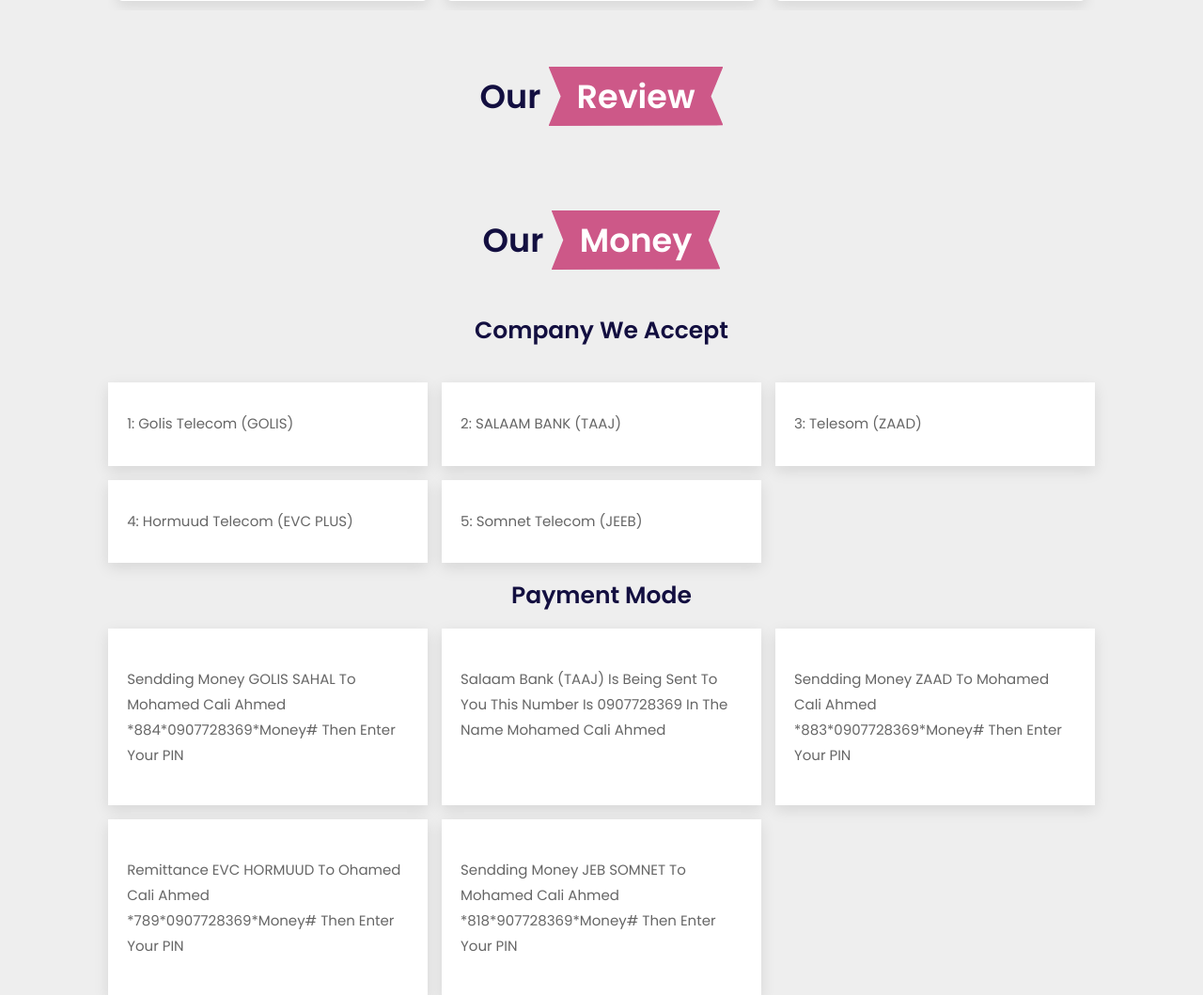
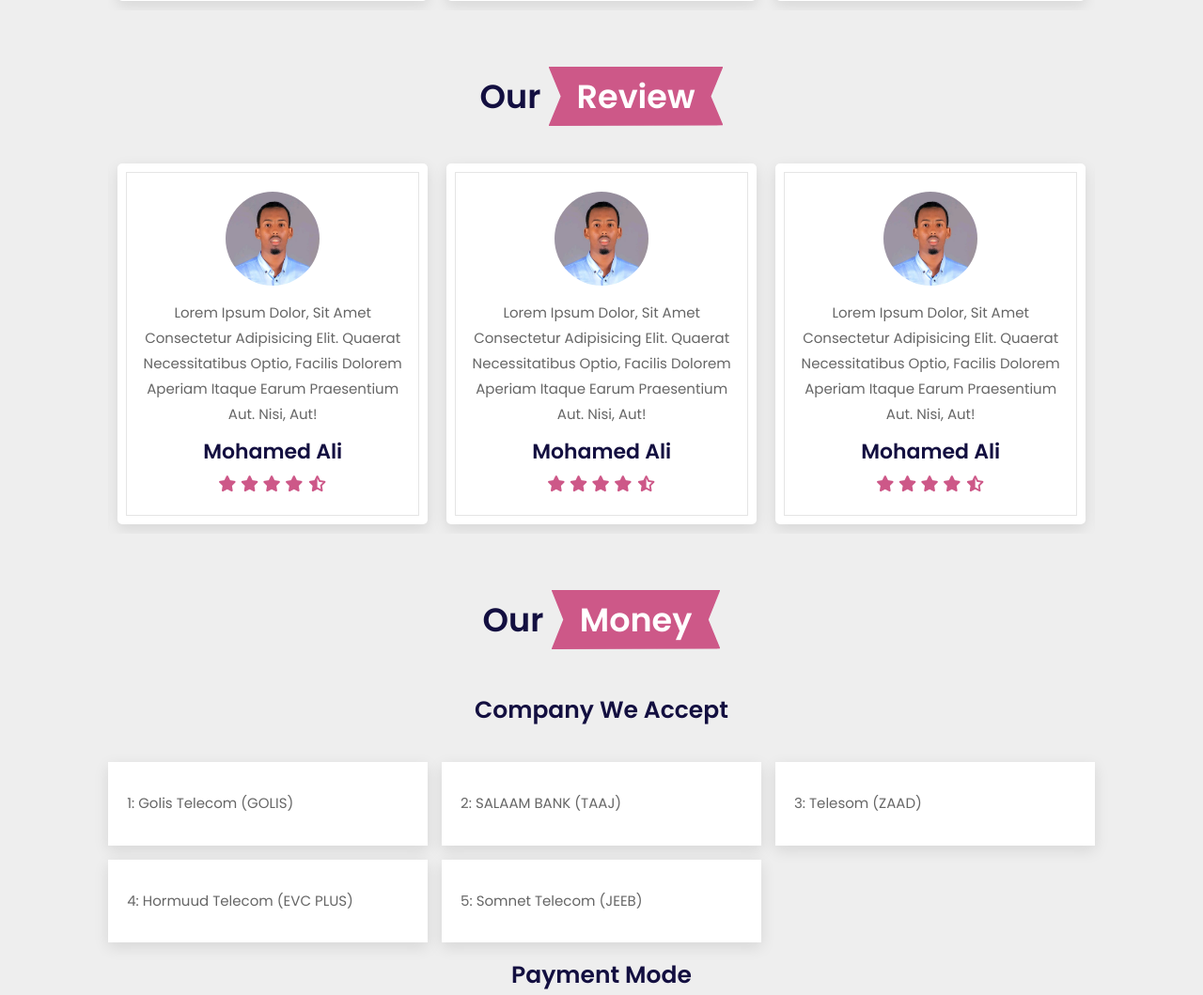
Before and after one commit to hay12k/hayaan-tech, a PHP site: page / in a window 1280 px wide. Shown: the part 2586-3645 px from the top of the page at 94% size. Run offline with PHP 8.4, Linux system fonts and the light colour scheme; some libraries are stand-ins or nearby versions.

Commit message:
renamed:    assets/img/WhatsApp Image 2023-02-08 at 01.07.10.jpeg -> assets/img/pro.jpeg 	modified:   assets/script.js 	modified:   assets/style.css 	modified:   index.html

```diff
--- a/assets/script.js
+++ b/assets/script.js
@@ -96,3 +96,23 @@
       },
     },
 });
+
+var swiper = new Swiper(".review-slider", {
+    loop:true,
+    spaceBetween: 20,
+    autoplay:{
+        delay: 7500,
+        disableOnInteraction: false,
+    },
+    breakpoints: {
+      0: {
+        slidesPerView: 1,
+      },
+      768: {
+        slidesPerView: 2,
+      },
+      1020: {
+        slidesPerView: 3,
+      },
+    },
+});
--- a/assets/style.css
+++ b/assets/style.css
@@ -366,6 +366,43 @@
     color: var(--orange);
     padding: .5rem 0;
 }
+.review .review-slider{
+    padding: 1rem;
+}
+.review .review-slider .box{
+    background: #fff;
+    border-radius: .5rem;
+    text-align: center;
+    padding: 3rem 2rem;
+    outline-offset: -1rem;
+    outline: var(--outline);
+    box-shadow: var(--boxshadow);
+    transition: .2s linear;
+}
+.review .review-slider .box:hover{
+    outline-offset: 0rem;
+    outline: var(--outline-hover);
+}
+.review .review-slider .box img{
+    height: 10rem;
+    width: 10rem;
+    border-radius: 50%;
+}
+.review .review-slider .box p{
+    padding: 1rem 0;
+    line-height: 1.8;
+    color: var(--light-color);
+    font-size: 1.5rem;
+}
+.review .review-slider .box h3{
+    padding-bottom: .5rem;
+    color: var(--black);
+    font-size: 2.2rem;
+}
+.review .review-slider .box .stars{
+    color: var(--orange);
+    font-size: 1.7rem;
+}
 .category .box-container{
     display: grid;
     grid-template-columns: repeat(auto-fit, minmax(30rem, 1fr));
--- a/index.html
+++ b/index.html
@@ -367,7 +367,66 @@
     <!-- review section starts -->
     <section class="review" id="review">
         <h1 class="heading">our <span>review</span></h1>
-
+        <div class="swiper review-slider">
+            <div class="swiper-wrapper">
+                <div class="swiper-slide box">
+                    <img src="./assets/img/pro.jpeg" alt="">
+                    <p>Lorem ipsum dolor, sit amet consectetur adipisicing elit. Quaerat necessitatibus optio,
+                         facilis dolorem aperiam itaque earum praesentium aut. Nisi, aut!
+                    </p>
+                    <h3>Mohamed Ali</h3>
+                    <div class="stars">
+                        <i class="fas fa-star"></i>
+                        <i class="fas fa-star"></i>
+                        <i class="fas fa-star"></i>
+                        <i class="fas fa-star"></i>
+                        <i class="fas fa-star-half-alt"></i>
+                    </div>
+                </div>
+                <div class="swiper-slide box">
+                    <img src="./assets/img/pro.jpeg" alt="">
+                    <p>Lorem ipsum dolor, sit amet consectetur adipisicing elit. Quaerat necessitatibus optio,
+                         facilis dolorem aperiam itaque earum praesentium aut. Nisi, aut!
+                    </p>
+                    <h3>Mohamed Ali</h3>
+                    <div class="stars">
+                        <i class="fas fa-star"></i>
+                        <i class="fas fa-star"></i>
+                        <i class="fas fa-star"></i>
+                        <i class="fas fa-star"></i>
+                        <i class="fas fa-star-half-alt"></i>
+                    </div>
+                </div>
+                <div class="swiper-slide box">
+                    <img src="./assets/img/pro.jpeg" alt="">
+                    <p>Lorem ipsum dolor, sit amet consectetur adipisicing elit. Quaerat necessitatibus optio,
+                         facilis dolorem aperiam itaque earum praesentium aut. Nisi, aut!
+                    </p>
+                    <h3>Mohamed Ali</h3>
+                    <div class="stars">
+                        <i class="fas fa-star"></i>
+                        <i class="fas fa-star"></i>
+                        <i class="fas fa-star"></i>
+                        <i class="fas fa-star"></i>
+                        <i class="fas fa-star-half-alt"></i>
+                    </div>
+                </div>
+                <div class="swiper-slide box">
+                    <img src="./assets/img/pro.jpeg" alt="">
+                    <p>Lorem ipsum dolor, sit amet consectetur adipisicing elit. Quaerat necessitatibus optio,
+                         facilis dolorem aperiam itaque earum praesentium aut. Nisi, aut!
+                    </p>
+                    <h3>Mohamed Ali</h3>
+                    <div class="stars">
+                        <i class="fas fa-star"></i>
+                        <i class="fas fa-star"></i>
+                        <i class="fas fa-star"></i>
+                        <i class="fas fa-star"></i>
+                        <i class="fas fa-star-half-alt"></i>
+                    </div>
+                </div>
+            </div>
+        </div>
     </section>
     <!-- review section ends -->
 
```
Also changed, not shown: assets/img/pro.jpeg (renamed from assets/img/WhatsApp Image 2023-02-08 at 01.07.10.jpeg).
